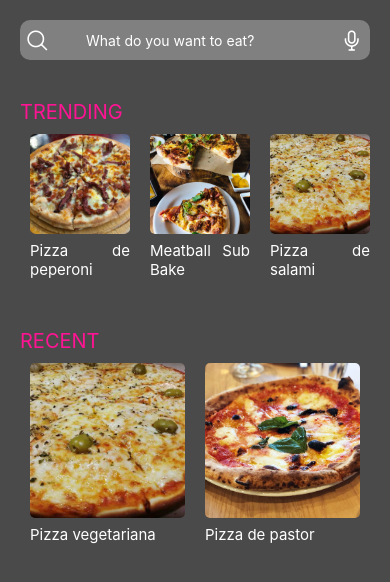
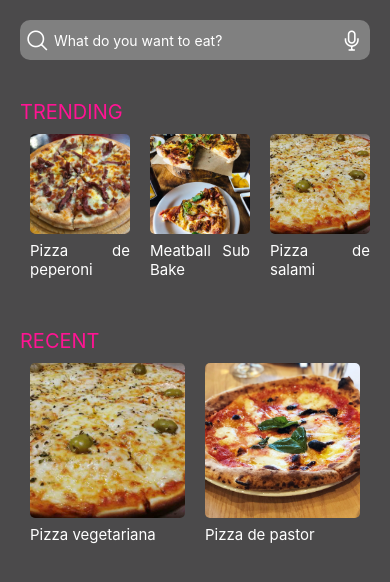
Before and after one commit to BC-MAY-21-RN/kata-03-recetario-k3-f22-t4, a React Native app in the folder recetario/: screen / in a window 390 px wide. Shown: the top 582 px of the page. Built offline with nearby package versions, Linux system fonts and the light colour scheme.

Commit message:
Correción de stilo,
Co-authored-by: oscar <oscaravg27@gmail.com>
Co-authored-by: Jonathan <yoni_12rrs@hotmail.com>

```diff
--- a/recetario/src/api/food.js
+++ b/recetario/src/api/food.js
@@ -220,7 +220,7 @@ export const api = [
         },
         {
           id: 2,
-          name: 'frozen mini meatballs',
+          name: 'frozen mini meatballs 2',
           amount: '12',
         },
         {
--- a/recetario/src/components/IngredientsSections.js
+++ b/recetario/src/components/IngredientsSections.js
@@ -15,7 +15,7 @@ export const IngredientsSection = ({food}) => {
         return (
             <View
                 style={{
-                    borderBottomWidth: 1,
+                    borderBottomWidth: 0.6,
                     opacity: 0.4,
                     marginVertical: 8,
                     backgroundColor: 'white',
@@ -66,6 +66,7 @@ const styles = StyleSheet.create({
     },
     ingredientText: {
         color: 'white',
+        fontSize: 16,
     },
 
 })
--- a/recetario/src/components/MainDetail.js
+++ b/recetario/src/components/MainDetail.js
@@ -11,12 +11,12 @@ export const MainDetail = ({food, navigation }) => {
                 <View style={styles.containerIcons}>
                     <View>
                         <TouchableOpacity onPress={() => navigation.goBack() }>
-                            <Icon name="close-outline" color="white" size={50}/>
+                            <Icon name="close-outline" color="white" size={40}/>
                         </TouchableOpacity>
                     </View>
                     <View style={styles.right}>
-                        <Icon name="download-outline" color="white" size={50}/>
-                        <Icon name="heart-outline" color="white" size={50}/>
+                        <Icon name="download-outline" color="white" size={40} style={styles.icon}/>
+                        <Icon name="heart-outline" color="white" size={40}/>
                     </View>
                 </View>
                 <View style={styles.containerAbout}>
@@ -67,5 +67,8 @@ const styles = StyleSheet.create({
     nameFood: {
         fontSize: 30,
         color: "white"
+    },
+    icon:{
+        paddingRight: 15,
     }
 })
--- a/recetario/src/components/SearchBar.js
+++ b/recetario/src/components/SearchBar.js
@@ -7,13 +7,16 @@ export const SearchBar = () => {
 
   return (
     <View style={styles.containerSearch}>
+      <View style={styles.containerTexto}>
         <Icon name="search-outline" color="white" size={25} />
         <TextInput
           style={styles.search}
           value={search}
           placeholder="What do you want to eat?"
+          placeholderTextColor={'white'}
           onChangeText={setSearch}
         />
+      </View>
       <Icon name="mic-outline" color="white" size={25} />
     </View>
   );
@@ -22,7 +25,8 @@ export const SearchBar = () => {
 const styles = StyleSheet.create({
   search: {
     color: 'white',
-    padding: 5,
+    padding: 4,
+
   },
   containerSearch: {
     backgroundColor: 'grey',
@@ -34,4 +38,7 @@ const styles = StyleSheet.create({
     alignItems: 'center',
     justifyContent: 'space-between',
   },
+  containerTexto:{
+    flexDirection: 'row',
+  }
 });
```
Lines whose indentation alone changed are shown as unchanged.
